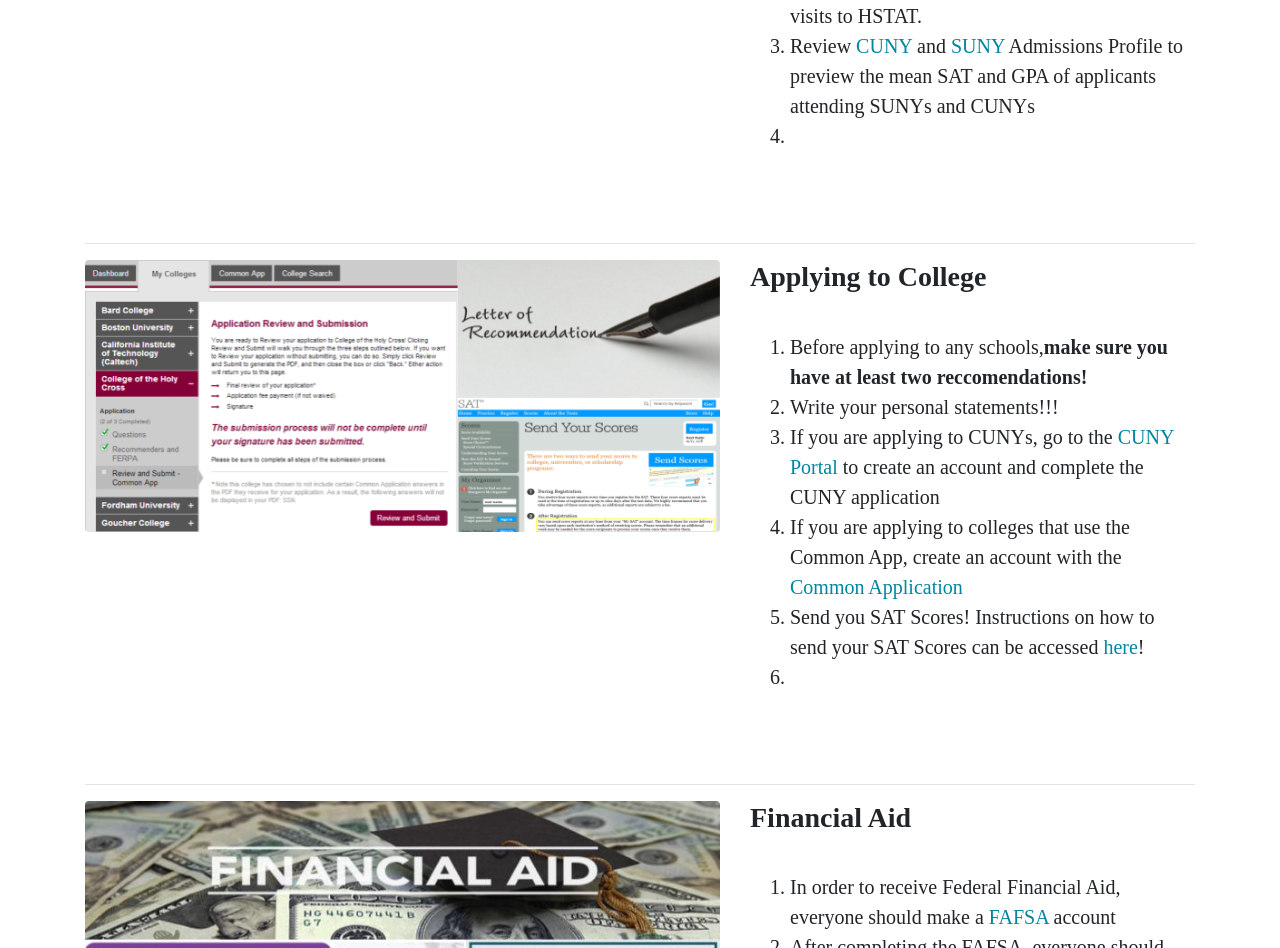
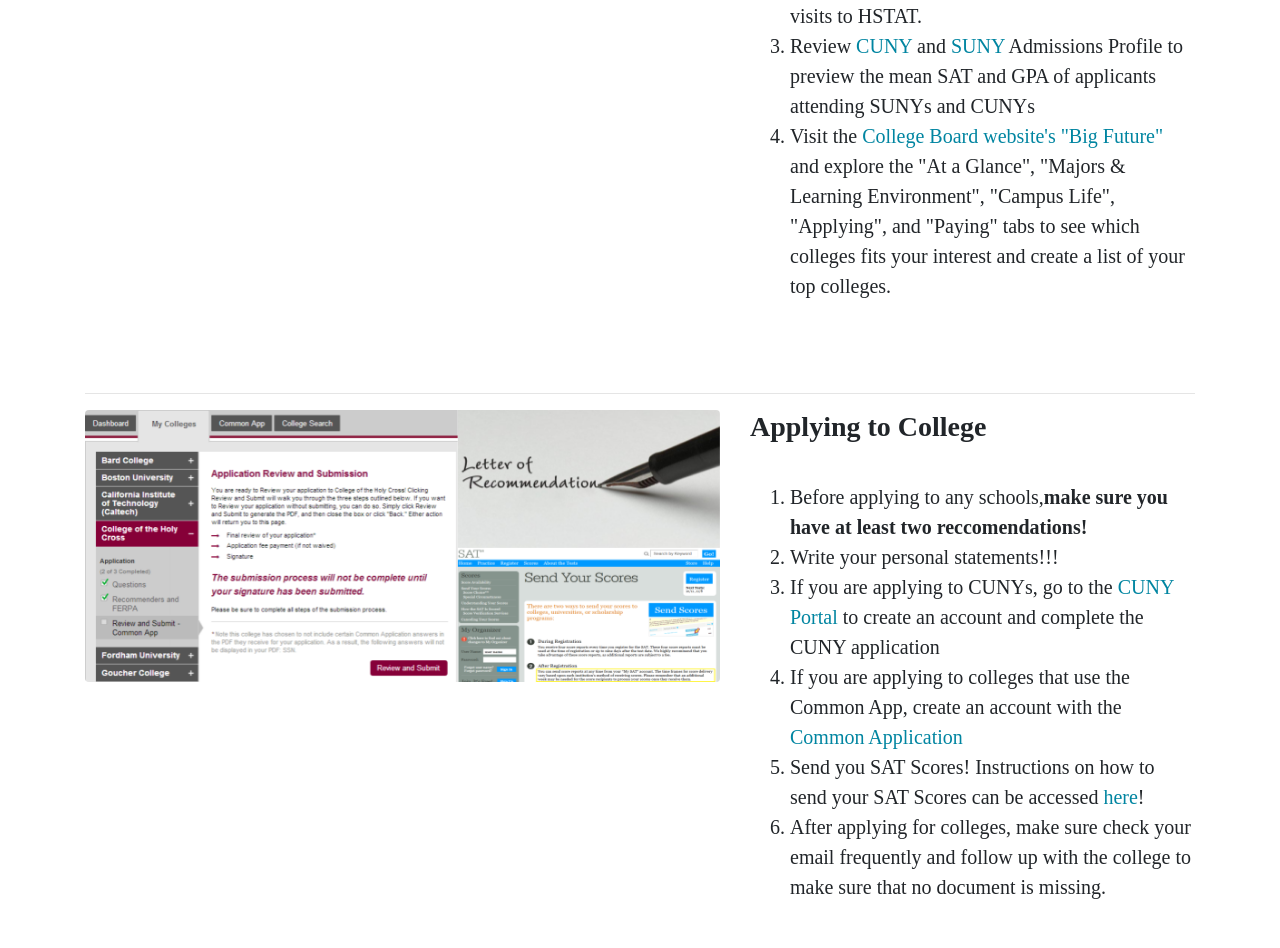
Before and after one commit to abdelk7344/hstatcollege, a plain HTML site: page seniors.html in a window 1280 px wide. Shown: the part 1505-2453 px from the top of the page. Drawn offline with nearby package versions, Linux system fonts and the light colour scheme.

Commit message:
update senior page

```diff
--- a/seniors.html
+++ b/seniors.html
@@ -118,7 +118,7 @@
           <li>See the calendar below for a schedule of open houses, college trips and admissions officers' visits to HSTAT.</li>
           <li>Review <a href="http://www2.cuny.edu/wp-content/uploads/sites/4/page-assets/admissions/undergraduate/prepare/freshman/Admission-Profile-2017_Freshman.pdf" target="_blank">CUNY</a> and <a href="https://www.suny.edu/media/suny/content-assets/documents/summary-sheets/Admissions_qf_stateop.pdf"
               target="_blank">SUNY</a> Admissions Profile to preview the mean SAT and GPA of applicants attending SUNYs and CUNYs </li>
-          <li></li>
+          <li>Visit the <a href="https://bigfuture.collegeboard.org/?affilliateId=cbhomeexp&bannerId=bf" target="_blank">College Board website's "Big Future"</a> and explore the "At a Glance", "Majors & Learning Environment", "Campus Life", "Applying", and "Paying" tabs to see which colleges fits your interest and create a list of your top colleges.</li>
         </ol>
 
       </div>
@@ -148,7 +148,7 @@
           <!--https://collegereadiness.collegeboard.org/sat/scores/sending-scores-->
           <!--          <li>You can apply to SUNY schools using the Common App!</li>
   -->
-          <li></li>
+          <li>After applying for colleges, make sure check your email frequently and follow up with the college to make sure that no document is missing.</li>
         </ol>
 
       </div>
@@ -183,41 +183,6 @@
   <br>
   <br>
   <hr>
-  <!--<div class="col-sm-12 text-center">-->
-  <!--  <h1>Here's how to apply to college.</h1>-->
-  <!--  <div class="jumbotron">-->
-  <!--    <div class="well, well-sm A">1. Create a professional email account. Do not use addresses such as gangboy911@aol.com, sexygirl86@yahoo.com, etc. Remember to be professional in all of your communication with colleges. For more information on email etiquette click here.</div>-->
-  <!--    <div class="well, well-sm B">2. Create accounts on the College Board and ACT websites.-->
-  <!--    Sign up for the SAT, SAT Subject Tests and the ACT. * Fee waivers available for eligible students in room 104.-->
-  <!--    To learn about the difference between the SAT and ACT click here. For free SAT/ACT prep click here.-->
-  <!--    </div>-->
-  <!--    <div class="well, well-sm A">3. Ask for 2 teacher recommendations.  If a college asks for the e-mail address for your teacher who is writing an academic recommendation, use their @hstat.org account.  It is the first initial and last name of the teacher.  For example, Denise Basso is DBasso@hstat.org.</div>-->
-  <!--    <div class="well, well-sm B">4. The best way to research schools is to visit them or speak with an admissions officer. See the calendar below for a schedule of open houses, college trips and admissions officers' visits to HSTAT.  Click here to learn how to apply to fly in programs where schools will cover your travel expences in order to visit their campus!</div>-->
-  <!--    <div class="well, well-sm A">5. The White House has created a great website with lots of data about colleges.  Check out "College Scorecard."</div>-->
-  <!--    <div class="well, well-sm B">6. Do a college search on the College Board website's "Big Future". Research the recommendations made by the College Board College Search.</div>-->
-  <!--    <div class="well, well-sm A">7. Research CUNY schools. Review CUNY Admissions Profile (provides the mean GPA   SAT scores at CUNY colleges.) For specific guidelines on applying to CUNY click here.</div>-->
-  <!--    <div class="well, well-sm B">8. Research SUNY schools. Review SUNY Admissions Profile (also check out the admissions profiles for SUNY's EOP and Community College applicants). </div>-->
-  <!--    <div class="well, well-sm A">9. Research College Access and Opportunity Programs:-->
-  <!--      CUNY : SEEK/CD-->
-  <!--      SUNY : EOP-->
-  <!--      Private New York State Colleges: HEOP-->
-  <!--    </div>-->
-  <!--    <div class="well, well-sm B">10. If you are applying to colleges that use the Common App, create an account with the Common Application: commonapp.org Click here for an application tutorial and other FAQs. Do an Advanced Search on the Common App website. Research the recommendations made by the Common App Advanced Search.</div>-->
-  <!--    <div class="well, well-sm A">11. Research Historically Black Colleges on the Common Black College Application.</div>-->
-  <!--    <div class="well, well-sm B">12. Visit Unigo the college search website for students by students.</div>-->
-  <!--    <div class="well, well-sm A">13. Check out this article (and list) about colleges that show a commitment to ecominic diversity.</div>-->
-  <!--    <div class="well, well-sm B">14. Many schools require that you submit a personal statement with your application. Click here for more informaiton on writing your college essay.</div>-->
-  <!--    <div class="well, well-sm A">15. What do I put in those darn college application envelopes?? Familiarize yourself with the procedure for submitting your applications. Click here for an explanation.  Fill out and paperclip a checklist to each envelope.</div>-->
-  <!--    <div class="well, well-sm B">16. Consider whether or not to apply Early Decision or Early Action.  Click here for information.</div>-->
-  <!--    <div class="well, well-sm A">17. Click here for links and information to help you with the college application process.</div>-->
-  <!--    <div class="well, well-sm B">18. Click here for a list of scholarships.  Click here for a specific scholarship opportunity available to undocumented students.</div>-->
-  <!--    <div class="well, well-sm A">19. Click here for information about the Excelsior Scholarship which can help you to attend a CUNY or SUNY school tuition free.  This does not cover the cost of room and board.</div>-->
-  <!--    <div class="well, well-sm B">20. Click here for information on financial aid.</div>-->
-  <!--    <div class="well, well-sm A">21. You've been accepted to several schools? Now you need help deciding on which college to attend. Check out College Pick.</div>-->
-  <!--    <div class="well, well-sm B">22. Here is a calendar to keep you on track and up to date (Click +GoogleCalendar to add it to your own Google Calendar):</div>-->
-
-  <!--  </div>-->
-  <!--</div>-->
 
   <!--Footer-->
   <footer class="py-5 bg-dark">
```
